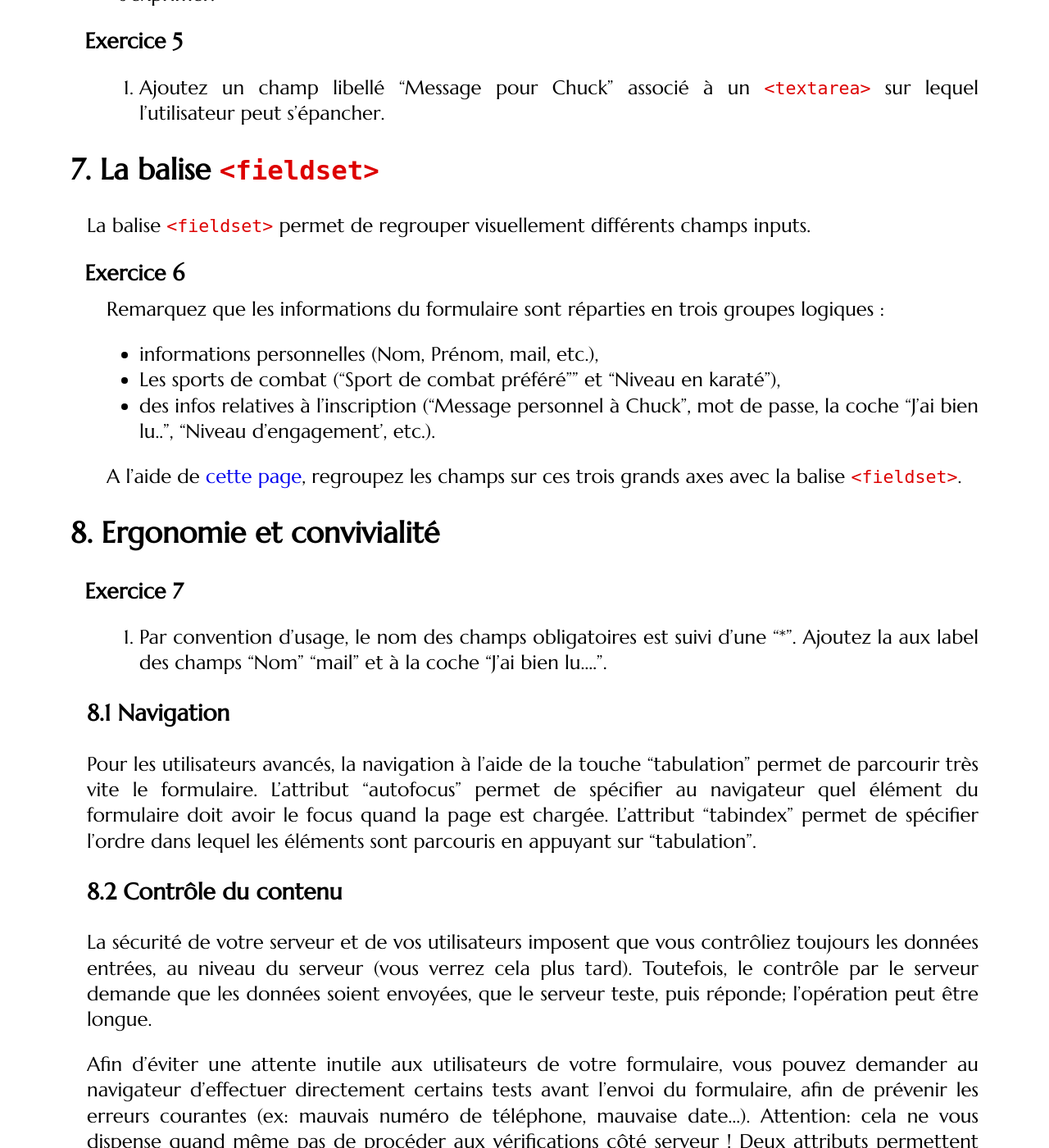
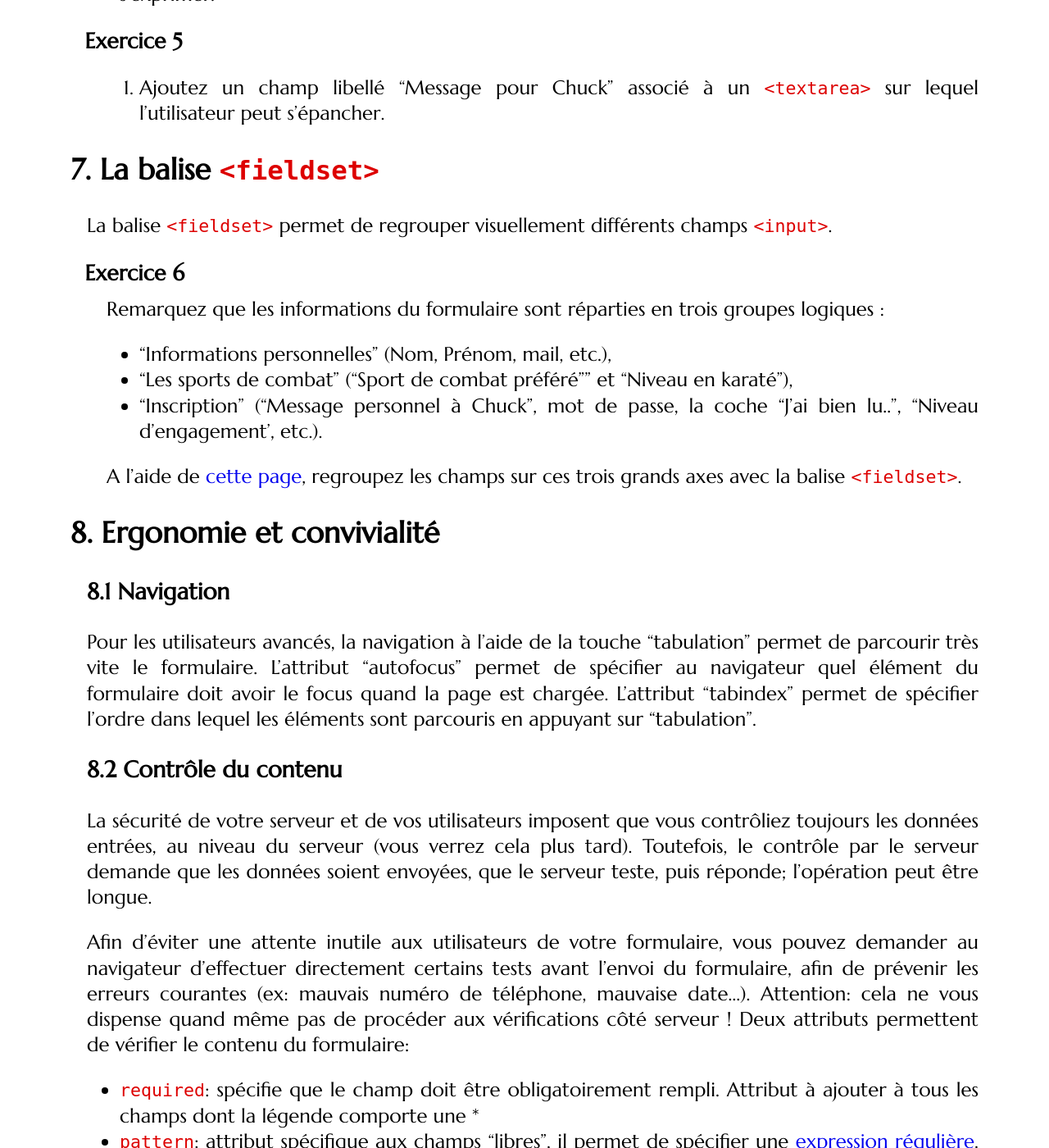
Before and after one commit to romainlebreton/R1.02-DeveloppementInterfacesWeb, a Jekyll site: the page built from tutorials/tutorial4.md, in a window 1280 px wide and 1400 px high, scrolled down 5010 px. Shown: the whole window at 82% size. Built offline with Jekyll 4.4.1, drawn with Linux system fonts in a browser that asks for light colours; some web fonts are replaced; comment, search, counter and statistics services are not loaded; some of the changed text lies outside the part shown.

Commit message:
adding legend for fieldset and move require question

```diff
--- a/tutorials/tutorial4.md
+++ b/tutorials/tutorial4.md
@@ -159,27 +159,22 @@
 
 ## La balise `<fieldset>`
 
-La balise `<fieldset>` permet de regrouper visuellement différents champs inputs.
+La balise `<fieldset>` permet de regrouper visuellement différents champs `<input>`.
 
 
 <div class="exercise" id="exlabel">
 Remarquez que les informations du formulaire sont réparties en trois groupes
 logiques :
 
-* informations personnelles (Nom, Prénom, mail, etc.),
-* Les sports de combat ("Sport de combat préféré"" et "Niveau en karaté"),
-* des infos relatives à l'inscription ("Message personnel à Chuck", mot de passe, la coche "J'ai bien lu..", "Niveau d'engagement', etc.).
+* "Informations personnelles" (Nom, Prénom, mail, etc.),
+* "Les sports de combat" ("Sport de combat préféré"" et "Niveau en karaté"),
+* "Inscription" ("Message personnel à Chuck", mot de passe, la coche "J'ai bien lu..", "Niveau d'engagement', etc.).
 
 A l'aide de [cette page](https://developer.mozilla.org/fr/docs/Web/Guide/HTML/Formulaires/Comment_structurer_un_formulaire_HTML), regroupez les champs sur ces trois grands axes avec la balise `<fieldset>`.
 </div>
 
 
 ## Ergonomie et convivialité
-
-<div class="exercise" >
- 1. Par convention d'usage, le nom des champs obligatoires est suivi d'une "*". Ajoutez la aux label des champs "Nom" "mail" et à la coche "J'ai bien lu....".
-</div>
-
 
 ### Navigation
 
```
Also changed, not shown: other parts of tutorials/tutorial4.md (+1 -1 lines).
